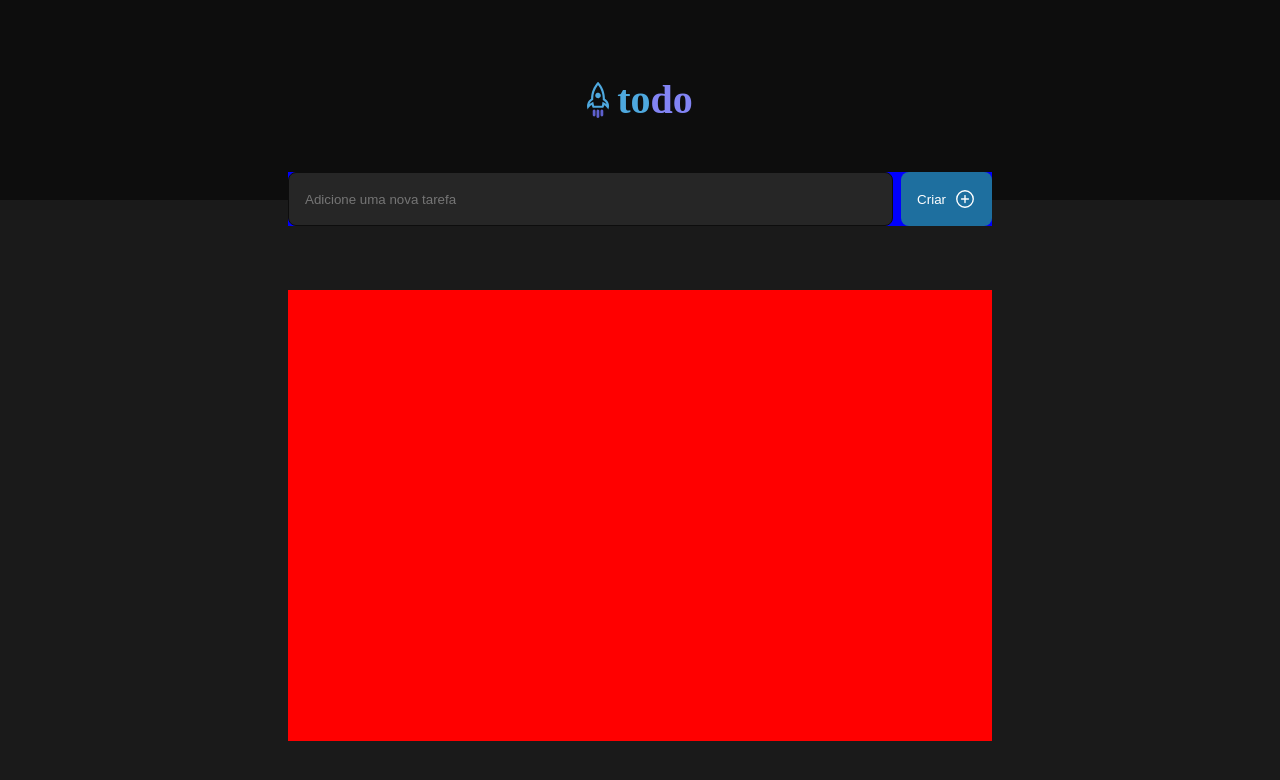
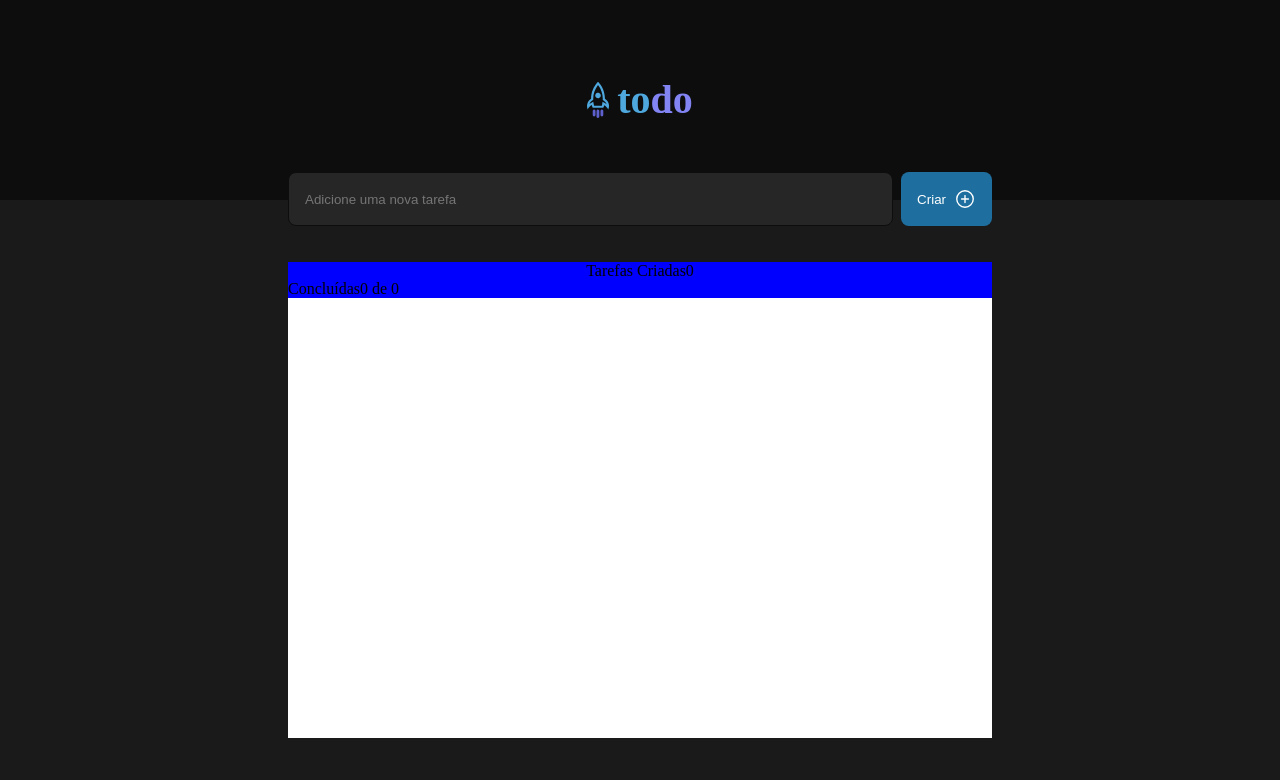
Before and after one commit to fernandoKuwahara/ToDoList-React-Ts, a React (Vite) app: page / in a window 1280 px wide. Shown: the top 780 px of the page. Built offline with nearby package versions, Linux system fonts and the light colour scheme.

Commit message:
Att
Atualizações do Container da listagem de Atividades.

```diff
--- a/src/components/Form/Form.tsx
+++ b/src/components/Form/Form.tsx
@@ -1,4 +1,4 @@
-import { FormContainer } from "../../styles/Style-Components/Form/Form";
+import { FormContainer, TaksListContainer, TaksListContainerHeader, TaskListContainerTasks } from "../../styles/Style-Components/Form/Form";
 
 import { PlusCircle } from "phosphor-react";
 
@@ -11,9 +11,21 @@ export function Form() {
           <button type="submit" >Criar <PlusCircle size={ 22 }/></button>
         </form>
       </div>
-      <div>
+      <TaksListContainer>
+        <TaksListContainerHeader>
+          <div>
+            <span>Tarefas Criadas</span>
+            <span>0</span>
+          </div>
+          <div>
+            <span>Concluídas</span>
+            <span>0 de 0</span>
+          </div>
+        </TaksListContainerHeader>
+        <TaskListContainerTasks>
 
-      </div>
+        </TaskListContainerTasks>
+      </TaksListContainer>
     </FormContainer>
   );
 }
--- a/src/styles/Style-Components/Form/Form.ts
+++ b/src/styles/Style-Components/Form/Form.ts
@@ -16,8 +16,6 @@ export const FormContainer = styled.div`
     display: flex;
     align-items: center;
     justify-content: center;
-
-    background-color: blue;
 
     form {
       width: 100%;
@@ -63,10 +61,21 @@ export const FormContainer = styled.div`
     }
   }
 
-  div:nth-child(2) {
-    width: 100%;
-    height: 28.1875rem;
 
-    background-color: red;
-  }
 `;
+
+export const TaksListContainer = styled.div`
+  width: 100%;
+  height: 28rem;
+  /* max-height: 28.1875rem; */
+
+  background-color: white;
+`;
+
+export const TaksListContainerHeader = styled.header`
+  background-color: blue;
+`;
+
+export const TaskListContainerTasks = styled.main`
+
+`;
```
